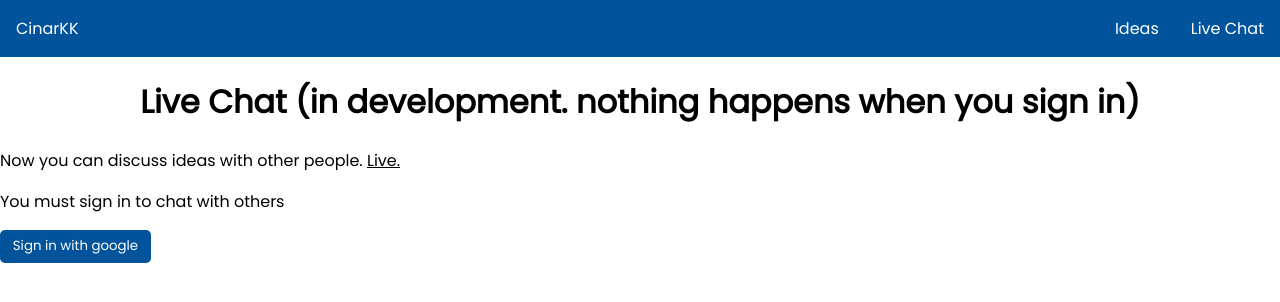
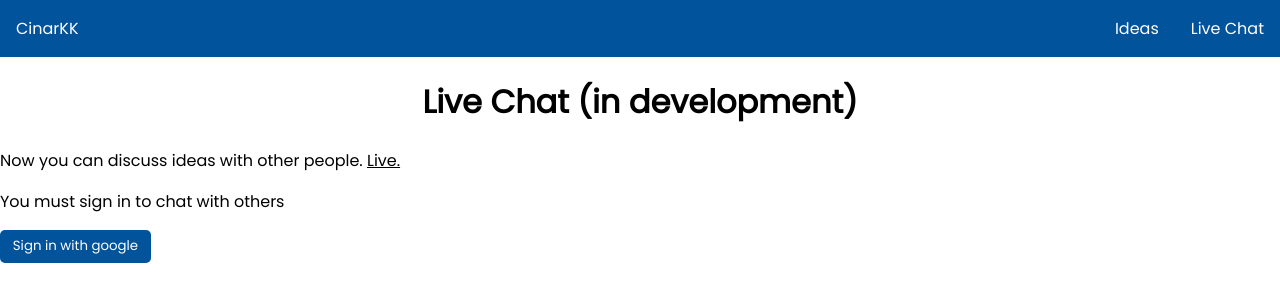
Before and after one commit to CinarKK9/cinarkk-website, a React (Create React App) app: page /live-chat in a window 1280 px wide. Shown: the top 302 px of the page. Built offline with nearby package versions, Linux system fonts and the light colour scheme.

Commit message:
Update LiveChat.jsx

```diff
--- a/src/LiveChat.jsx
+++ b/src/LiveChat.jsx
@@ -8,7 +8,7 @@ function LiveChat() {
     if(!user) {
         return (
             <div>
-            <h1>Live Chat (in development. nothing happens when you sign in)</h1>
+            <h1>Live Chat (in development)</h1>
             <p>Now you can discuss ideas with other people. <u>Live.</u></p>
             <p>You must sign in to chat with others</p>
             <button onclick={signInWithGoogle}>Sign in with google</button>
```
